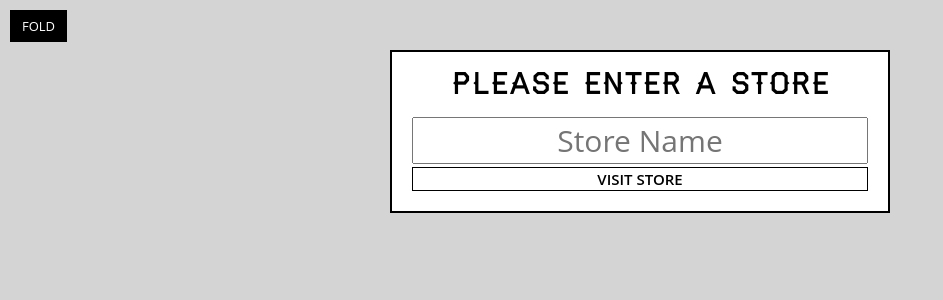
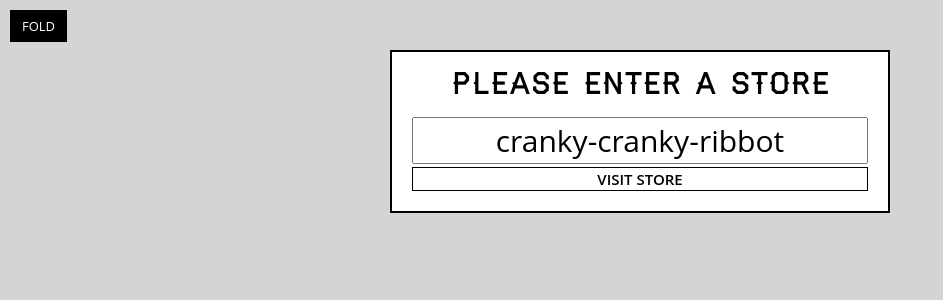
Before and after one commit to nuggetsnegin/ACfish, a React (Create React App) app: page / in a window 1280 px wide. Shown: the top 300 px of the page, without its empty margins (0-943 px from the left). Built offline with nearby package versions, Linux system fonts and the light colour scheme.

Commit message:
set getFunName function to defaultValue of storename

```diff
--- a/src/components/StorePicker.js
+++ b/src/components/StorePicker.js
@@ -1,5 +1,5 @@
 import React, { Component } from 'react';
-
+import { getFunName } from '../helpers';
 //every component we have will be its own class
 //needs atleast 1 method inside of it - rendder: what dom elements do I put on the page?
 class StorePicker extends Component {
@@ -11,7 +11,13 @@
         {/* no regular html comments have to use squigglies :'(, you cannot return a comment and an adj element*/}
         <form className="store-selector">
           <h2>Please enter a store</h2>
-          <input type="text" required placeholder="Store Name" />
+          {/*must used defaultValue="hello" cannot manually set to value because it must be from state*/}
+          <input
+            type="text"
+            required
+            placeholder="Store Name"
+            defaultValue={getFunName()}
+          />
           <button type="submit">Visit Store</button>
         </form>
       </React.Fragment>
```
